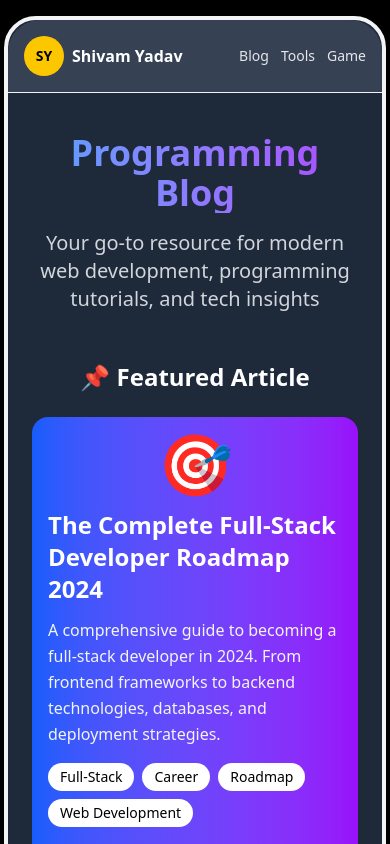
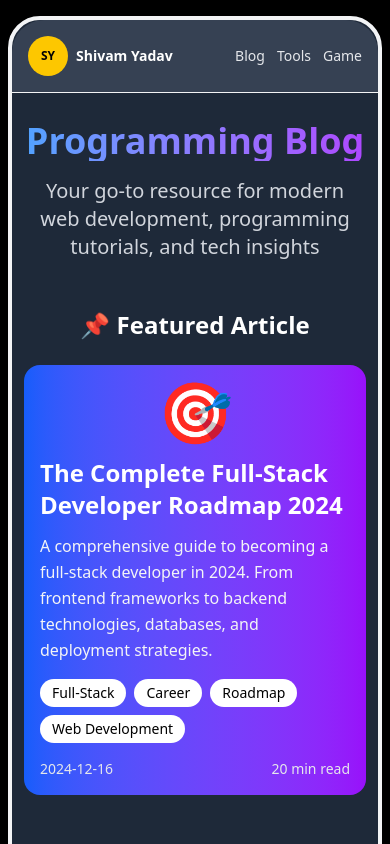
Before and after one commit to iCoder5744/portfolio, a Next.js app: page /blog in a window 390 px wide. Shown: the top 844 px of the page. Built offline with nearby package versions, Linux system fonts and the light colour scheme.

Commit message:
add styles

```diff
--- a/src/app/tools/[slug]/page.js
+++ b/src/app/tools/[slug]/page.js
@@ -21,7 +21,7 @@ export default async function ToolPage({ params }) {
   };
 
   return (
-    <div className="rounded-[2rem] sm:rounded-[4rem] border-4 border-gray-100 max-w-[1000px] mx-1 sm:mx-4 md:mx-6 lg:mx-auto my-4 sm:my-8 md:my-20
+    <div className="rounded-[2rem] sm:rounded-[4rem] border-4 border-gray-100 max-w-[1000px] mx-2 sm:mx-4 md:mx-6 lg:mx-auto my-4 sm:my-8 md:my-20
           bg-gray-700 transition-all duration-300">
       <Header />
       <div>{renderTool()}</div>
--- a/src/app/tools/page.js
+++ b/src/app/tools/page.js
@@ -24,7 +24,7 @@ export default function ToolsPage() {
   ];
 
   return (
-    <div className="rounded-[2rem] sm:rounded-[4rem] border-4 border-gray-100 max-w-[1000px] mx-1 sm:mx-4 md:mx-6 lg:mx-auto my-4 sm:my-8 md:my-20
+    <div className="rounded-[2rem] sm:rounded-[4rem] border-4 border-gray-100 max-w-[1000px] mx-2 sm:mx-4 md:mx-6 lg:mx-auto my-4 sm:my-8 md:my-20
           bg-gray-700 transition-all duration-300">
       <Header />
       <h1 className="text-3xl font-bold mt-10 mb-4 text-center text-white">Available Tools</h1>
--- a/src/components/Blog.js
+++ b/src/components/Blog.js
@@ -156,11 +156,11 @@ export default function BlogPage() {
   };
 
   return (
-    <div className="rounded-[2rem] sm:rounded-[4rem] border-4 border-gray-100 max-w-[1000px] mx-1 sm:mx-4 md:mx-6 lg:mx-auto my-4 sm:my-8 md:my-20
+    <div className="rounded-[2rem] sm:rounded-[4rem] border-4 border-gray-100 max-w-[1000px] mx-2 sm:mx-4 md:mx-6 lg:mx-auto my-4 sm:my-8 md:my-20
           bg-gray-800 transition-all duration-300">
       <Header />
 
-      <div className="p-6 sm:p-10 text-white">
+      <div className="p-3 sm:p-6 md:p-10 text-white">
         {/* Hero Section */}
         <div className="text-center mb-12">
           <h1 className="text-4xl sm:text-5xl font-bold mb-4 mt-4 bg-gradient-to-r from-blue-400 to-purple-500 bg-clip-text text-transparent">
@@ -241,9 +241,9 @@ export default function BlogPage() {
             <input
               type="email"
               placeholder="Enter your email"
-              className="flex-1 px-4 py-3 rounded-lg text-gray-800 border-2 border-white focus:outline-none   focus:ring-white"
+              className="flex-1 px-4 py-3 rounded-lg text-gray-100 border-2 border-white focus:outline-none   focus:ring-white"
             />
-            <button className="bg-white text-purple-600 px-6 py-3 rounded-lg font-semibold hover:bg-gray-100 transition-colors">
+            <button className="bg-white text-purple-600 px-6 py-3 rounded-lg font-semibold hover:bg-gray-100 transition-colors cursor-pointer">
               Subscribe
             </button>
           </div>
--- a/src/components/Game.js
+++ b/src/components/Game.js
@@ -4,7 +4,7 @@ import Header from "@/components/Header";
 
 export default function GamePage() {
   return (
-      <div className="rounded-[2rem] sm:rounded-[4rem] border-4 border-gray-100 max-w-[1000px] mx-1 sm:mx-4 md:mx-6 lg:mx-auto my-4 sm:my-8 md:my-20
+      <div className="rounded-[2rem] sm:rounded-[4rem] border-4 border-gray-100 max-w-[1000px] mx-2 sm:mx-4 md:mx-6 lg:mx-auto my-4 sm:my-8 md:my-20
           bg-gray-700 transition-all duration-300">
       <Header />
 
--- a/src/components/Header.js
+++ b/src/components/Header.js
@@ -32,9 +32,9 @@ export default function Header() {
             <Link href="/">
               <div className="flex items-center gap-2 cursor-pointer">
                 <div className="rounded-full bg-yellow-400 dark:bg-yellow-400 p-1 w-10 h-10 flex items-center justify-center">
-                  <span className="text-black font-bold text-sm">SY</span>
+                  <span className="text-black font-bold text-xs sm:text-sm">SY</span>
                 </div>
-                <span className="font-bold text-white">Shivam Yadav</span>
+                <span className="font-bold text-white text-sm">Shivam Yadav</span>
               </div>
             </Link>
           )}
```
